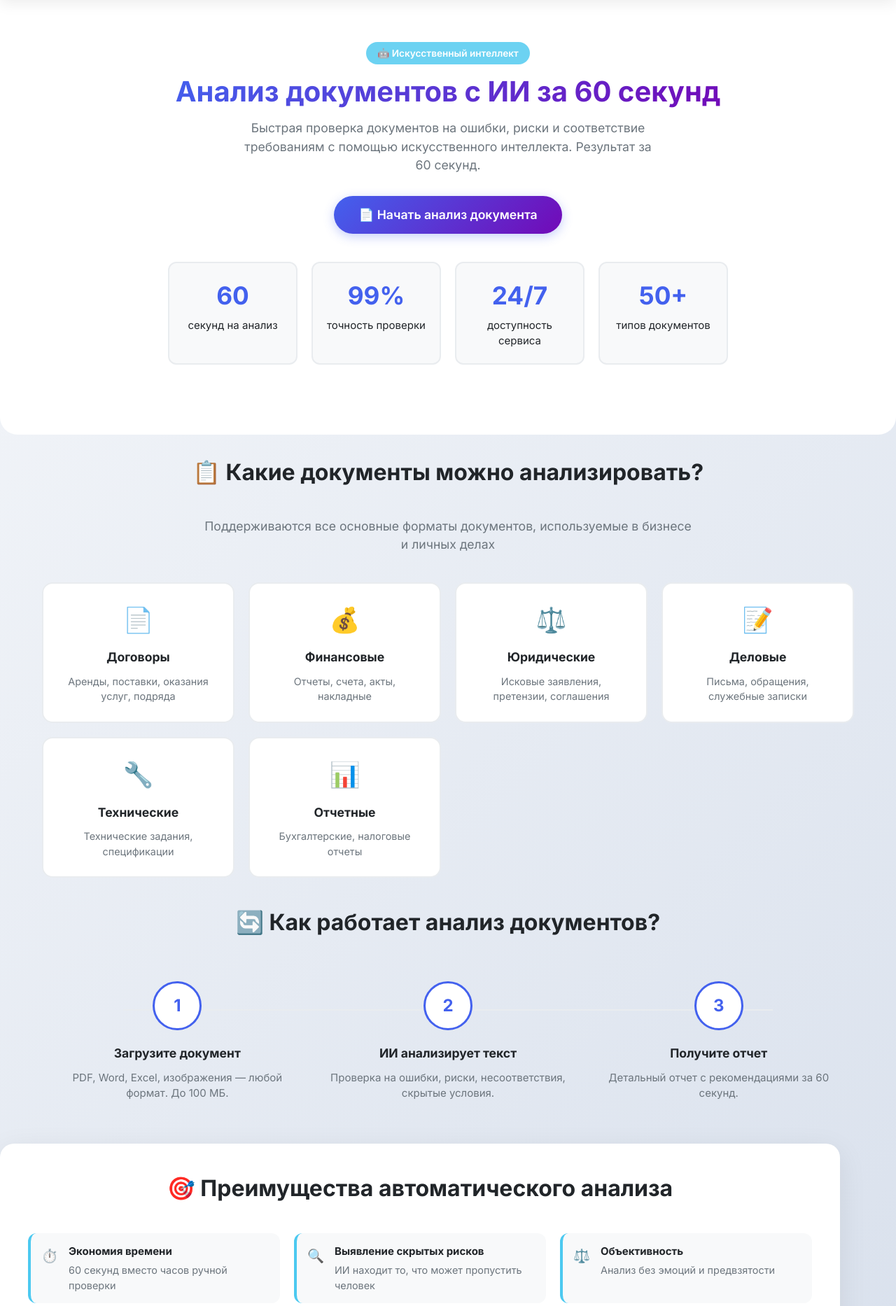
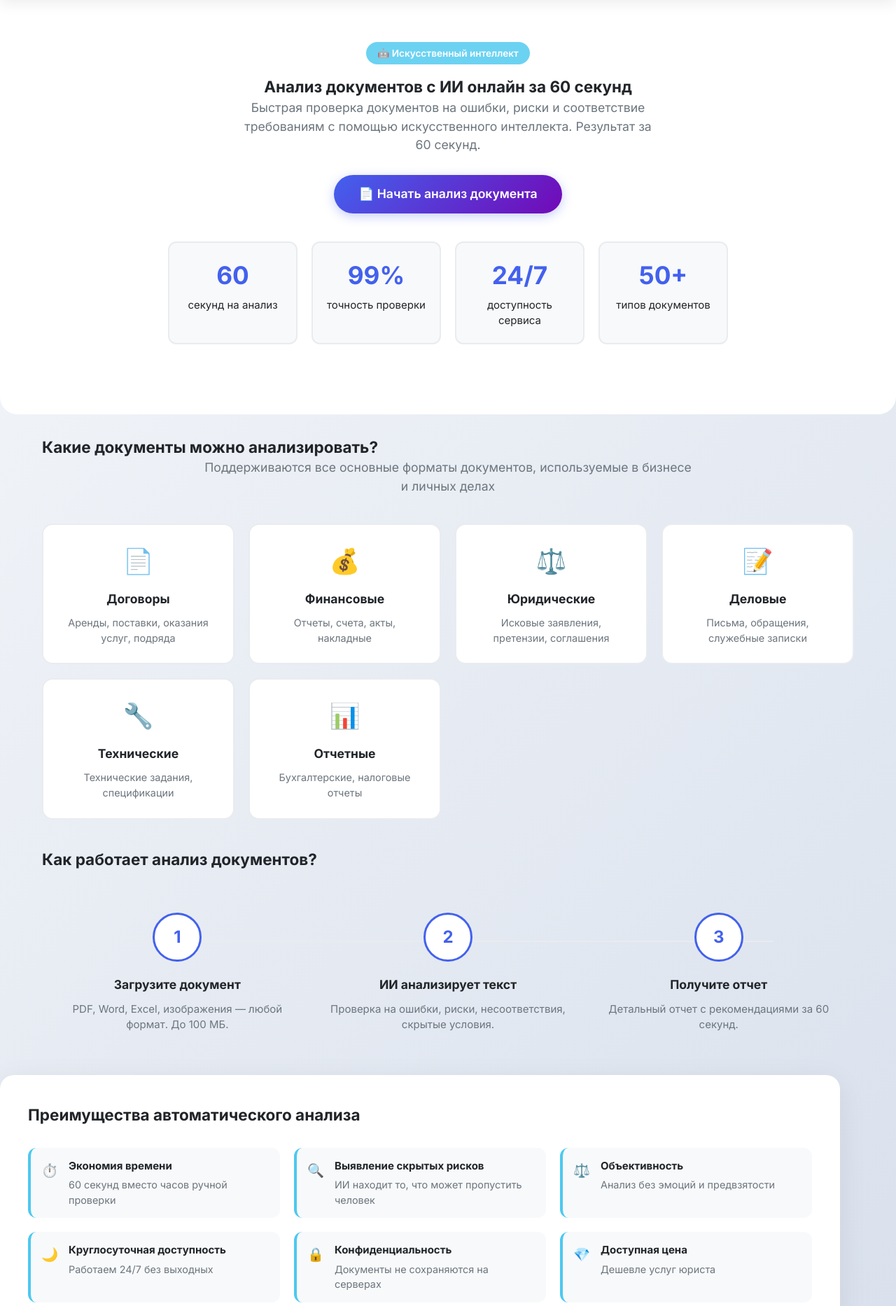
Before and after one commit to ramay1243/docscan-ai, a Flask app: page /analiz-dokumentov in a window 1280 px wide. Shown: the part 66-1932 px from the top of the page at 70% size. Run offline with Flask 3, Linux system fonts and the light colour scheme.

Commit message:
Update analiz-dokumentov.html

```diff
--- a/static/templates/analiz-dokumentov.html
+++ b/static/templates/analiz-dokumentov.html
@@ -7,7 +7,7 @@
     <link rel="canonical" href="https://docscan-ai.ru/analiz-dokumentov">
 
     <!-- SEO Meta Tags -->
-    <meta name="description" content="Автоматический анализ документов с искусственным интеллектом онлайн. Проверка договоров, отчетов, писем на ошибки и риски бесплатно. Результат за 60 секунд без регистрации">
+    <meta name="description" content="Анализ документов с ИИ онлайн бесплатно. Проверка договоров, отчетов, писем на ошибки за 60 секунд. Попробуйте анализ документов нейросетью прямо сейчас!">
     <meta name="keywords" content="анализ документов, проверка договоров, ИИ анализ документов, анализ договоров онлайн, юридическая проверка документов">
     <meta name="author" content="DocScan AI">
 
@@ -616,7 +616,7 @@
         <div class="container">
             <div class="hero-content">
                 <span class="hero-badge">🤖 Искусственный интеллект</span>
-                <h1 class="hero-title">Анализ документов с ИИ за 60 секунд</h1>
+                <h1>Анализ документов с ИИ онлайн за 60 секунд</h1>
                 <p class="hero-subtitle">
                     Быстрая проверка документов на ошибки, риски и соответствие требованиям с помощью искусственного интеллекта.
                     Результат за 60 секунд.
@@ -650,7 +650,7 @@
 
     <!-- Document Types -->
     <section class="container">
-        <h2 class="section-title">📋 Какие документы можно анализировать?</h2>
+        <h2>Какие документы можно анализировать?</h2>
         <p class="section-subtitle">
             Поддерживаются все основные форматы документов, используемые в бизнесе и личных делах
         </p>
@@ -696,7 +696,7 @@
 
     <!-- Process -->
     <section class="container">
-        <h2 class="section-title">🔄 Как работает анализ документов?</h2>
+        <h2>Как работает анализ документов?</h2>
 
         <div class="process-steps">
             <div class="step">
@@ -721,7 +721,7 @@
 
     <!-- Benefits -->
     <section class="benefits-section container">
-        <h2 class="section-title">🎯 Преимущества автоматического анализа</h2>
+        <h2>Преимущества автоматического анализа</h2>
 
         <div class="benefits-list">
             <div class="benefit-item">
@@ -792,7 +792,7 @@
 
     <!-- Features -->
     <section class="container">
-        <h2 class="section-title">🛡️ Что проверяет искусственный интеллект?</h2>
+        <h2>Что проверяет искусственный интеллект?</h2>
 
         <div class="features-grid">
             <div class="feature-card">
@@ -829,7 +829,7 @@
 
     <!-- FAQ -->
     <section class="container faq-section">
-        <h2 class="section-title">❓ Частые вопросы</h2>
+        <h2>Частые вопросы</h2>
 
         <div class="faq-item">
             <div class="faq-question" onclick="toggleFAQ(1)">
@@ -1140,16 +1140,19 @@ ym(105562312, 'init', {clickmap:true, trackLinks:true, accurateTrackBounce:true,
     </script>
     <noscript><div><img src="https://mc.yandex.ru/watch/105562312" style="position:absolute; left:-9999px;" alt="" /></div></noscript>
 
-<!-- Schema.org -->
+<!-- Schema.org Structured Data -->
     <script type="application/ld+json">
+    [
         {
             "@context": "https://schema.org",
             "@type": "Article",
-      "headline": "Анализ документов с ИИ онлайн — проверка за 60 секунд | DocScan AI",
-      "description": "Автоматический анализ документов с искусственным интеллектом онлайн. Проверка договоров, отчетов, писем на ошибки и риски бесплатно. Результат за 60 секунд без регистрации",
+            "headline": "Анализ документов с ИИ онлайн за 60 секунд",
+            "description": "Анализ документов с ИИ онлайн бесплатно. Проверка договоров, отчетов, писем на ошибки за 60 секунд. Попробуйте анализ документов нейросетью прямо сейчас!",
+            "image": "https://docscan-ai.ru/static/og-analysis.jpg",
             "author": {
                 "@type": "Organization",
-        "name": "DocScan AI"
+                "name": "DocScan AI",
+                "url": "https://docscan-ai.ru"
             },
             "publisher": {
                 "@type": "Organization",
@@ -1159,13 +1162,35 @@ ym(105562312, 'init', {clickmap:true, trackLinks:true, accurateTrackBounce:true,
                     "url": "https://docscan-ai.ru/static/favicon.ico"
                 }
             },
-      "datePublished": "2025-12-01",
-      "dateModified": "2025-12-05",
+            "datePublished": "2024-12-01",
+            "dateModified": "2024-12-05",
             "mainEntityOfPage": {
                 "@type": "WebPage",
                 "@id": "https://docscan-ai.ru/analiz-dokumentov"
+            },
+            "articleSection": "Анализ документов",
+            "keywords": "анализ документов, проверка договоров, ИИ анализ документов, анализ договоров онлайн",
+            "inLanguage": "ru-RU"
+        },
+        {
+            "@context": "https://schema.org",
+            "@type": "BreadcrumbList",
+            "itemListElement": [
+                {
+                    "@type": "ListItem",
+                    "position": 1,
+                    "name": "Главная",
+                    "item": "https://docscan-ai.ru"
+                },
+                {
+                    "@type": "ListItem",
+                    "position": 2,
+                    "name": "Анализ документов",
+                    "item": "https://docscan-ai.ru/analiz-dokumentov"
                 }
+            ]
         }
+    ]
     </script>
 </body>
 </html>
```
Lines whose indentation alone changed are shown as unchanged.
